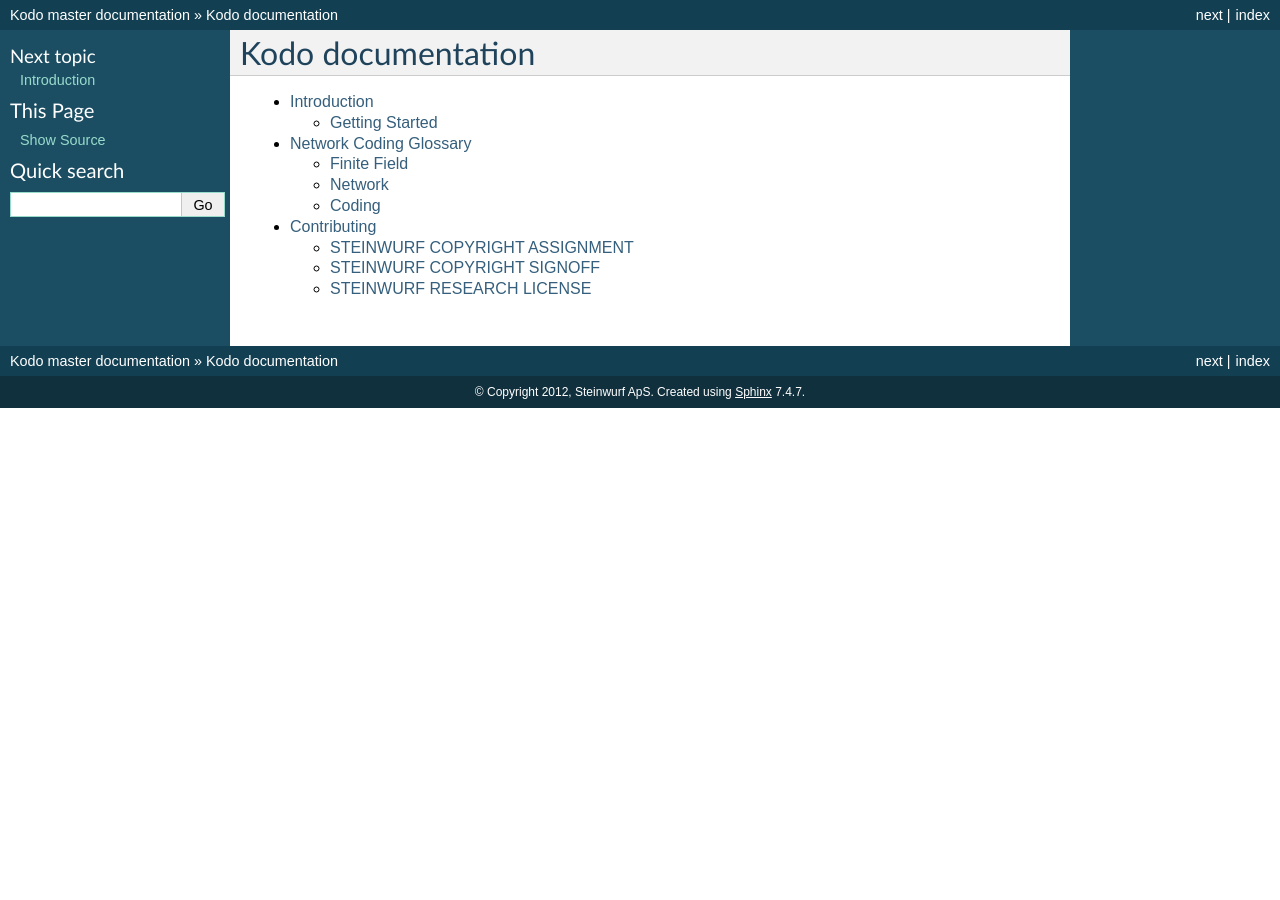
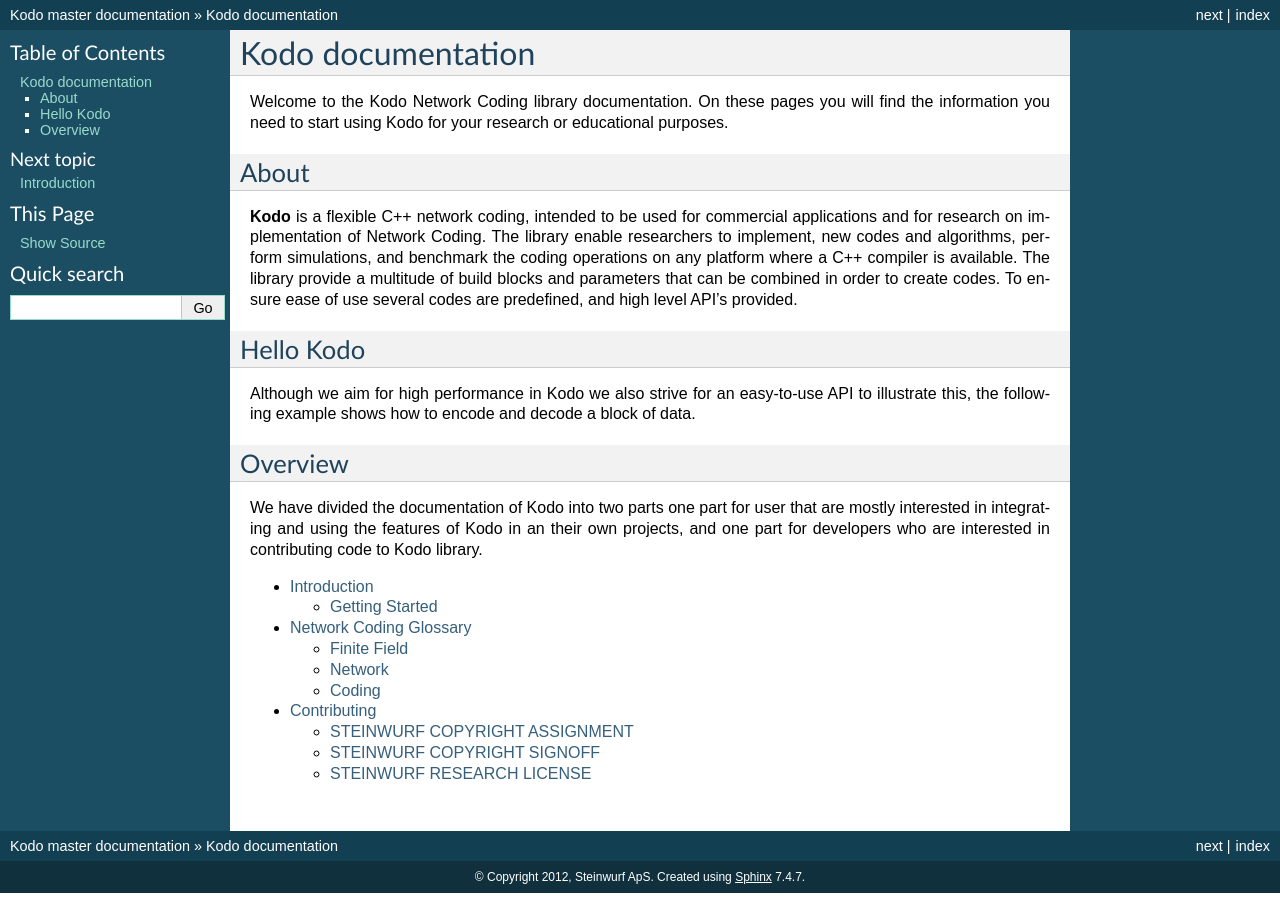
Before and after one commit to msherif4/kodo, a Sphinx documentation site: the page built from docs/source/index.rst, in a window 1280 px wide. Built offline with Sphinx 7.4.7, drawn with Linux system fonts in a browser that asks for light colours; formulas are drawn with MathJax 3.

Commit message:
Working on the documentation

```diff
--- a/docs/source/index.rst
+++ b/docs/source/index.rst
@@ -6,6 +6,36 @@
 ==================
 Kodo documentation
 ==================
+
+Welcome to the Kodo Network Coding library documentation. On these pages you
+will find the information you need to start using Kodo for your research or
+educational purposes.
+
+About
+-----
+**Kodo** is a flexible C++ network coding, intended to be used for commercial
+applications and for research on implementation of Network Coding. The library
+enable researchers to implement, new codes and algorithms, perform simulations,
+and benchmark the coding operations on any platform where a C++ compiler is
+available. The library provide a multitude of build blocks and parameters that
+can be combined in order to create codes. To ensure ease of use several codes
+are predefined, and high level API's provided.
+
+Hello Kodo
+----------
+Although we aim for high performance in Kodo we also strive for an easy-to-use
+API to illustrate this, the following example shows how to encode and decode a
+block of data.
+
+
+
+
+Overview
+--------
+We have divided the documentation of Kodo into two parts one part for user that
+are mostly interested in integrating and using the features of Kodo in an their
+own projects, and one part for developers who are interested in contributing
+code to Kodo library.
 
 .. Contents:
 
--- a/docs/source/overview.rst
+++ b/docs/source/overview.rst
@@ -1,4 +1,8 @@
+Kodo Organization
+=================
 
+This page describes how the Kodo library is organized and how the different
+featur
 
 
 Layers
```
Also changed, not shown: docs/source/intro.rst (line endings or trailing spaces).
